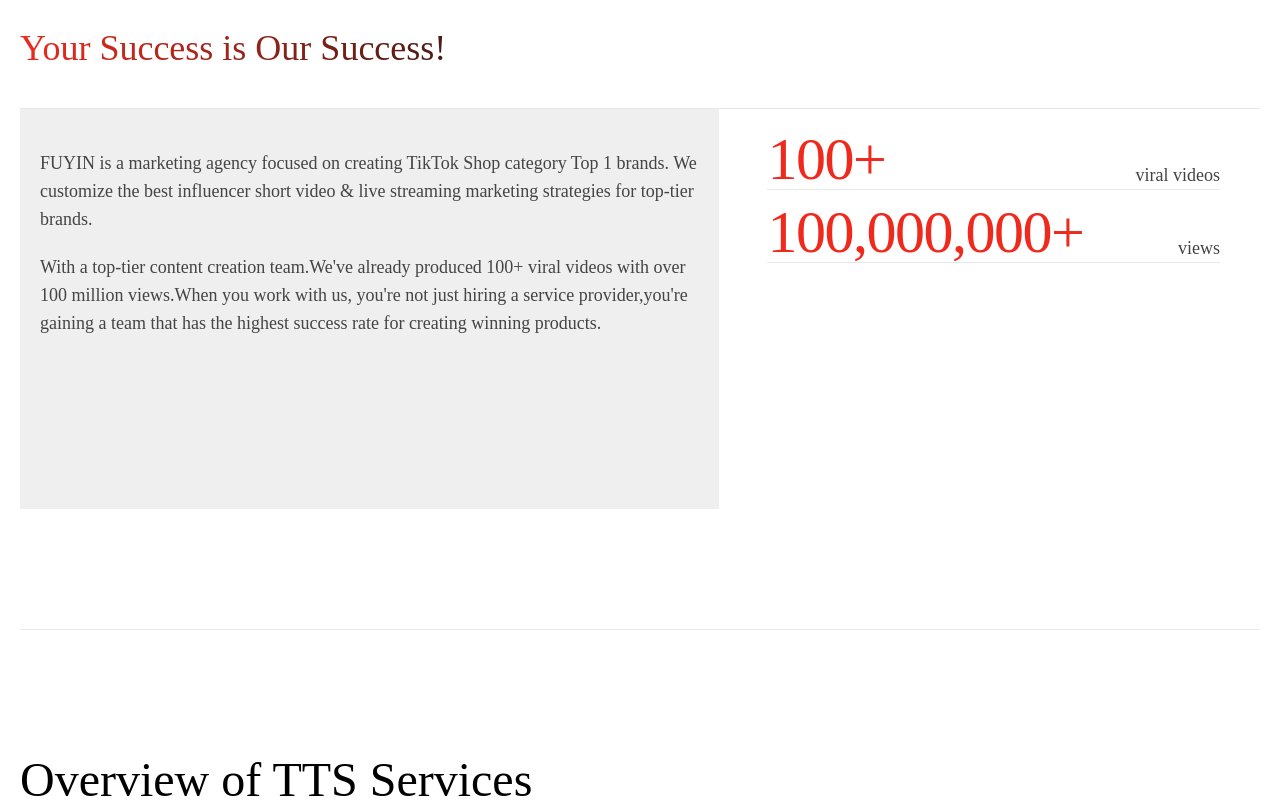
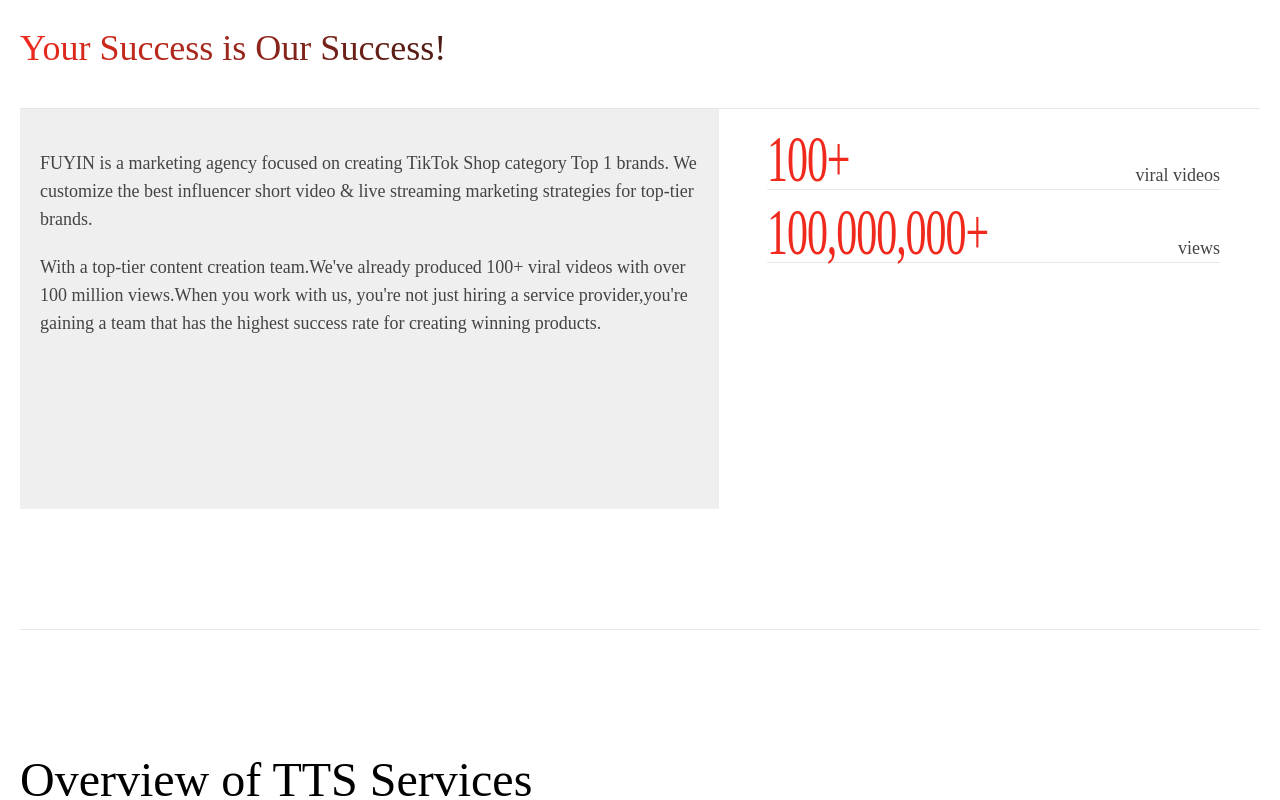
Before and after one commit to Jo-zefu/fuyin-project, a React (Vite) app: page / in a window 1280 px wide. Shown: the part 920-1720 px from the top of the page. Built offline with nearby package versions, Linux system fonts and the light colour scheme; a web font is replaced by a local one.

Commit message:
optimize digital css

```diff
--- a/src/components/FrameOne.jsx
+++ b/src/components/FrameOne.jsx
@@ -20,7 +20,7 @@
                         props.statistics.map((statistic, index) => (
                             <div className="flex flex-col w-full" key={index}>
                                 <div className="flex justify-between items-end gap-2 ">
-                                    <div className="text-6xl font-bhnschrift text-primary tracking-tight">{statistic.number}</div>
+                                    <div className="digital">{statistic.number}</div>
                                     <div className="desc-text text-md text-right">{statistic.unit}</div>
                                 </div>
                                 <div className="line"/>
--- a/src/index.css
+++ b/src/index.css
@@ -43,6 +43,9 @@
   .line {
     @apply w-full h-0 border-b-1 border-gray-200 rounded-2xl;
   }
+  .digital {
+    @apply text-6xl font-bhnschrift text-primary tracking-tight text-left scale-x-70 scale-y-110 origin-left
+  }
   .footer {
     @apply w-full h-full p-5 px-10;
   }
```
